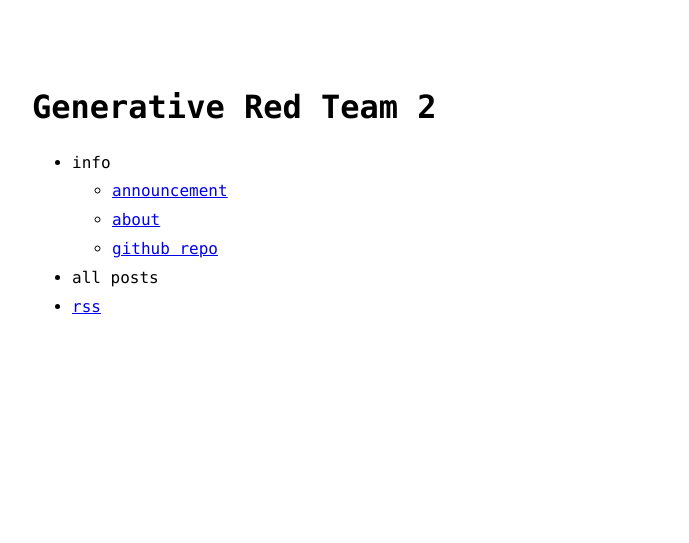
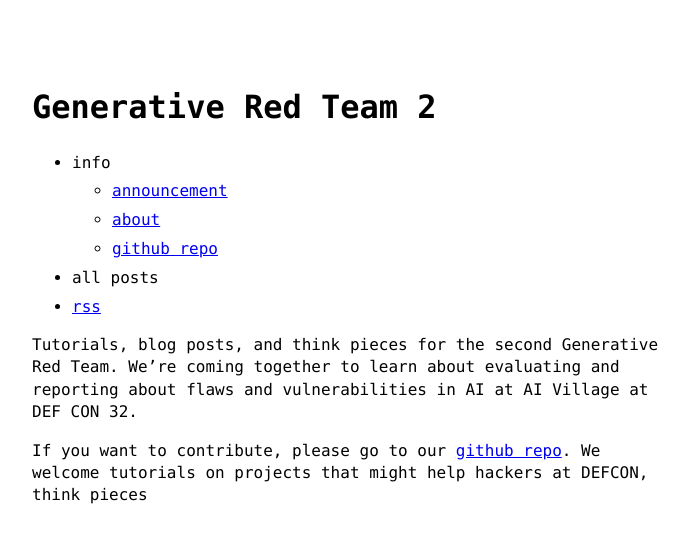
Before and after one commit to AI-League/grt_blog, a Jekyll site: the page built from index.md, in a window 1280 px wide. Shown: the top 543 px of the page, without its empty margins (288-977 px from the left). Built offline with Jekyll 4.4.1, drawn with Linux system fonts in a browser that asks for light colours.

Commit message:
Description

```diff
--- a/index.md
+++ b/index.md
@@ -1,3 +1,7 @@
 ---
 layout: home
 ---
+
+Tutorials, blog posts, and think pieces for the second Generative Red Team. We're coming together to learn about evaluating and reporting about flaws and vulnerabilities in AI at AI Village at DEF CON 32.
+
+If you want to contribute, please go to our [github repo](https://github.com/AI-League/grt_blog). We welcome tutorials on projects that might help hackers at DEFCON, think pieces
```
Also changed, not shown: README.md.
